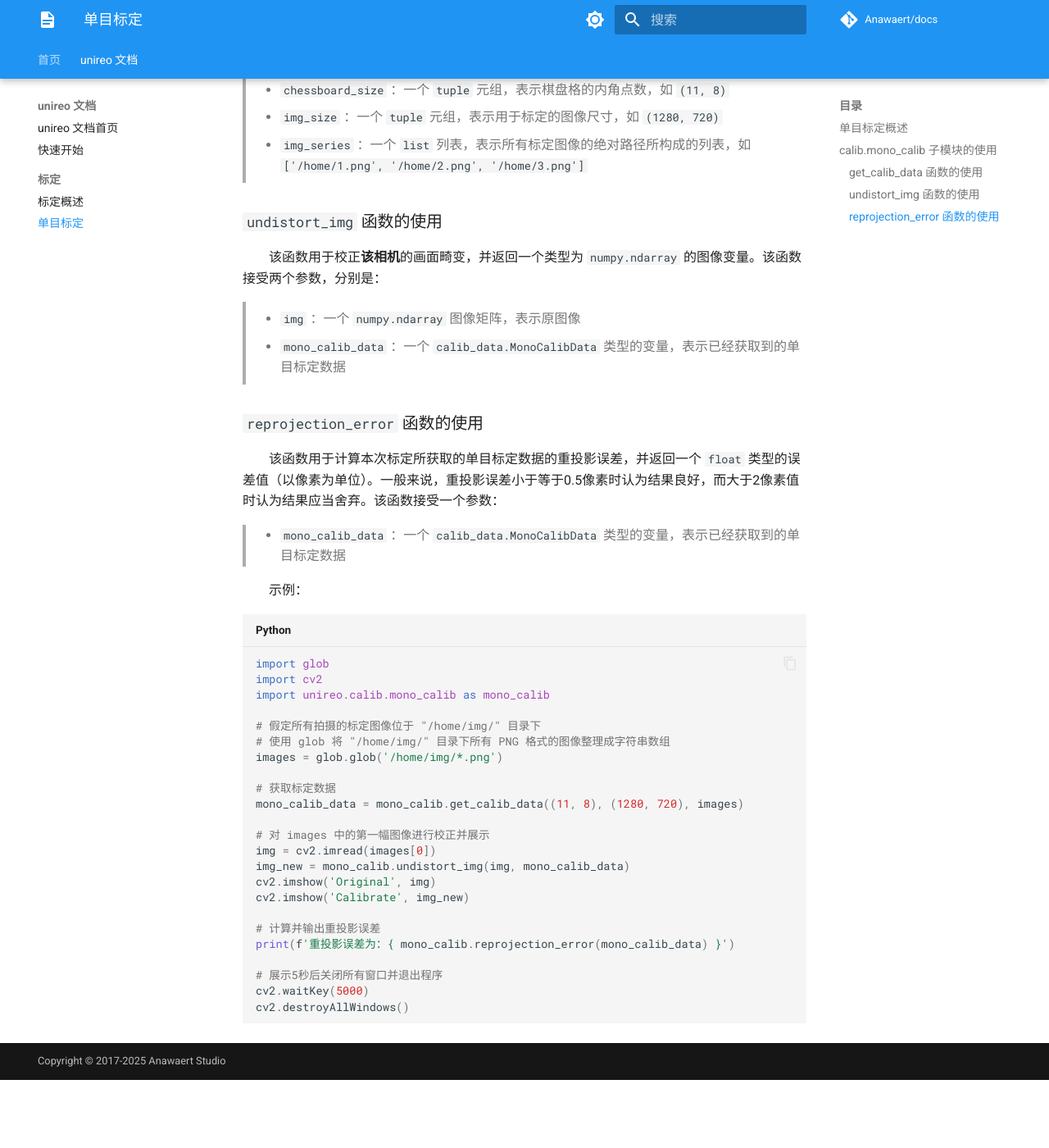
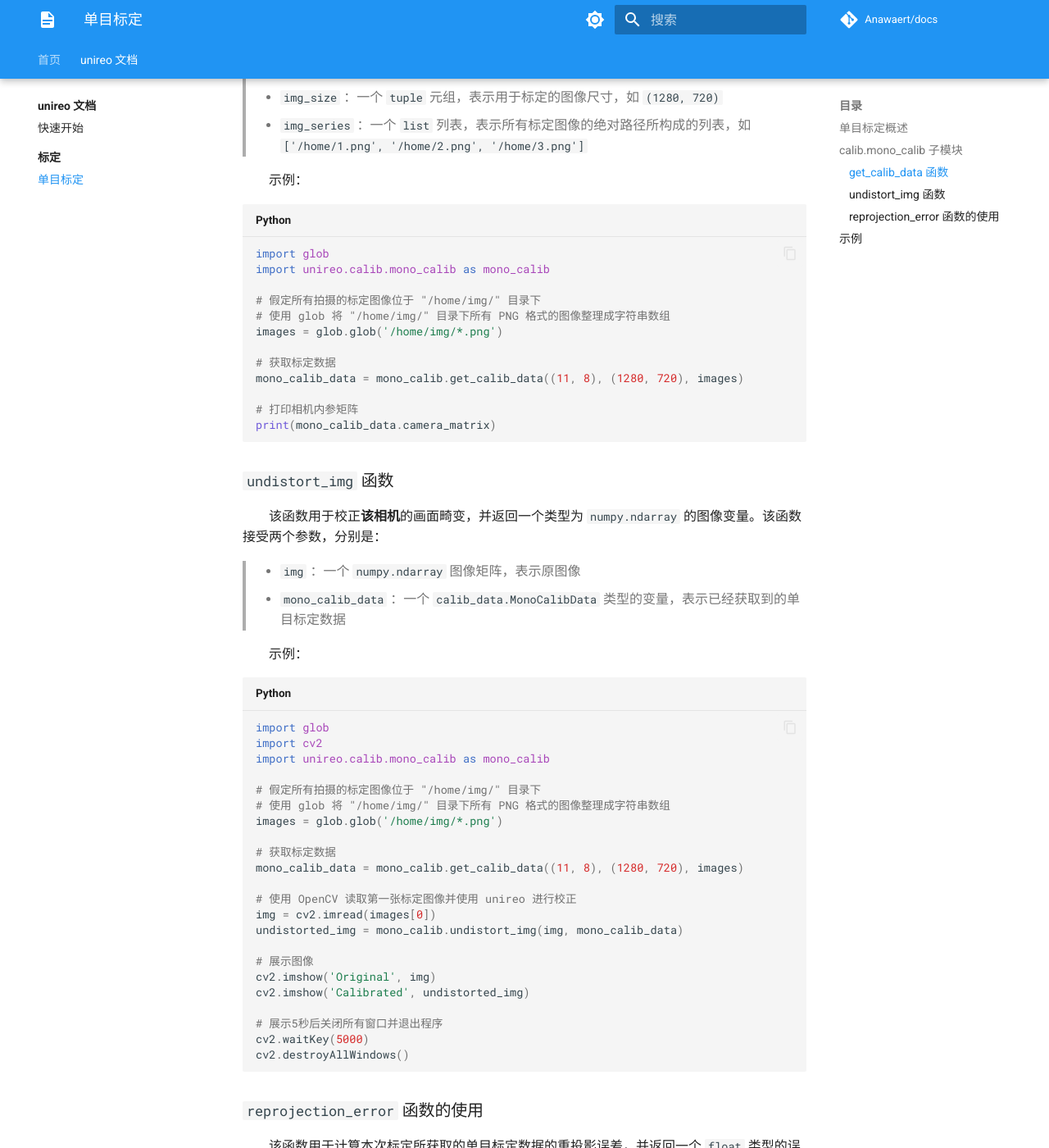
Before and after one commit to Anawaert/docs, an MkDocs documentation site: the page built from docs/unireo-docs/calibration/monocular-calibration/index.md, in a window 1280 px wide and 1400 px high, scrolled down 1130 px. Shown: the whole window at 82% size. Built offline with MkDocs 1.6.1 and Material for MkDocs 9.7.7, drawn with Linux system fonts in a browser that asks for light colours; comment, search, counter and statistics services are not loaded; before the commit the page ends 2447 px from its top, so only the background shows below that; some of the changed text lies outside the part shown.

Commit message:
Edited some articles, and added the comment system with templates overrides

````diff
--- a/docs/unireo-docs/calibration/monocular-calibration/index.md
+++ b/docs/unireo-docs/calibration/monocular-calibration/index.md
@@ -11,11 +12,11 @@ draft: false
 &emsp;&emsp;单目相机标定是一种通过捕获不同视角下的标定板图像，利用这些图像计算相机内部参数（如焦距、光学中心等）和畸变系数的过程。通过将相机固定在不同的位置和角度，从多个方向拍摄标定板的照片，分析这些照片中图案的几何变形，并使用特定的算法进行计算，即可得到相机的内部参数和畸变系数。这些参数对于校正相机视图中的畸变非常重要，也是进行精确图像测量和 3D 重建的基础。
 
 &emsp;&emsp;unireo 是借助 OpenCV，基于张友正标定法实现的单目标定，标定过程简单且精确，标定所需步骤如下：
-> * 1. 使用相机从不同角度拍摄（棋盘格）标定板约20-30张图像
-> * 2. 将保存的所有图像路径转为 `Python` 字符串列表，并利用 unireo 获取单目标定数据
-> * 3. 使用 `.` 成员运算符访问单目标定数据对象的成员数据
+> * 使用相机从不同角度拍摄（棋盘格）标定板约20-30张图像
+> * 将保存的所有图像路径转为 `Python` 字符串列表，并利用 unireo 获取单目标定数据
+> * 使用 `.` 成员运算符访问单目标定数据对象的成员数据
 
-## ` calib.mono_calib ` 子模块的使用
+## ` calib.mono_calib ` 子模块
 &emsp;&emsp;在您的项目中，可以这样导入 `calib.mono_calib` 子模块：
 
 ``` Python
@@ -23,31 +24,70 @@ import unireo.calib.mono_calib as mono_calib
 ```
 
 &emsp;&emsp;`calib.mono_calib` 子模块具有三个公开静态函数，分别是：
-> * ` get_calib_data(chessboard_size: tuple, img_size: tuple, img_series: list) -> calib_data.MonoCalibData `
+> ` get_calib_data(chessboard_size: tuple, img_size: tuple, img_series: list) -> calib_data.MonoCalibData `
 
-> * ` undistort_img(img: np.ndarray, mono_calib_data: calib_data.MonoCalibData) -> numpy.ndarray `
+> ` undistort_img(img: np.ndarray, mono_calib_data: calib_data.MonoCalibData) -> numpy.ndarray `
 
-> * ` reprojection_error(mono_calib_data: calib_data.MonoCalibData) -> float `
+> ` reprojection_error(mono_calib_data: calib_data.MonoCalibData) -> float `
 
-### ` get_calib_data ` 函数的使用
+### ` get_calib_data ` 函数
 &emsp;&emsp;该函数用于获取单目标定数据，返回值为 ` calib_data.MonoCalibData ` 类型。该函数接受三个参数，分别是：
-> * `chessboard_size` ：一个 `tuple` 元组，表示棋盘格的内角点数，如 `(11, 8)`
-
+> * `chessboard_size` ：一个 `tuple` 元组，表示棋盘格的**内角点数**，如 `(11, 8)`
 > * `img_size` ：一个 `tuple` 元组，表示用于标定的图像尺寸，如 `(1280, 720)`
-
 > * `img_series` ：一个 `list` 列表，表示所有标定图像的绝对路径所构成的列表，如` ['/home/1.png', '/home/2.png', '/home/3.png'] `
 
-### ` undistort_img ` 函数的使用
+&emsp;&emsp;示例：
+``` Python
+import glob
+import unireo.calib.mono_calib as mono_calib
+
+# 假定所有拍摄的标定图像位于 "/home/img/" 目录下
+# 使用 glob 将 "/home/img/" 目录下所有 PNG 格式的图像整理成字符串数组
+images = glob.glob('/home/img/*.png')
+
+# 获取标定数据
+mono_calib_data = mono_calib.get_calib_data((11, 8), (1280, 720), images)
+
+# 打印相机内参矩阵
+print(mono_calib_data.camera_matrix)
+```
+
+### ` undistort_img ` 函数
 &emsp;&emsp;该函数用于校正**该相机**的画面畸变，并返回一个类型为 ` numpy.ndarray ` 的图像变量。该函数接受两个参数，分别是：
 > * `img` ：一个 ` numpy.ndarray ` 图像矩阵，表示原图像
+> * ` mono_calib_data ` ：一个 ` calib_data.MonoCalibData ` 类型的变量，表示已经获取到的单目标定数据
 
-> * ` mono_calib_data ` ：一个 ` calib_data.MonoCalibData ` 类型的变量，表示已经获取到的单目标定数据
+&emsp;&emsp;示例：
+``` Python
+import glob
+import cv2
+import unireo.calib.mono_calib as mono_calib
+
+# 假定所有拍摄的标定图像位于 "/home/img/" 目录下
+# 使用 glob 将 "/home/img/" 目录下所有 PNG 格式的图像整理成字符串数组
+images = glob.glob('/home/img/*.png')
+
+# 获取标定数据
+mono_calib_data = mono_calib.get_calib_data((11, 8), (1280, 720), images)
+
+# 使用 OpenCV 读取第一张标定图像并使用 unireo 进行校正
+img = cv2.imread(images[0])
+undistorted_img = mono_calib.undistort_img(img, mono_calib_data)
+
+# 展示图像
+cv2.imshow('Original', img)
+cv2.imshow('Calibrated', undistorted_img)
+
+# 展示5秒后关闭所有窗口并退出程序
+cv2.waitKey(5000)
+cv2.destroyAllWindows()
+```
 
 ### ` reprojection_error ` 函数的使用
 &emsp;&emsp;该函数用于计算本次标定所获取的单目标定数据的重投影误差，并返回一个 `float` 类型的误差值（以像素为单位）。一般来说，重投影误差小于等于0.5像素时认为结果良好，而大于2像素值时认为结果应当舍弃。该函数接受一个参数：
 > * `mono_calib_data` ：一个 ` calib_data.MonoCalibData ` 类型的变量，表示已经获取到的单目标定数据
 
-&emsp;&emsp;示例：
+## 示例
 
 ``` Python
 import glob
@@ -63,9 +103,9 @@ mono_calib_data = mono_calib.get_calib_data((11, 8), (1280, 720), images)
 
 # 对 images 中的第一幅图像进行校正并展示
 img = cv2.imread(images[0])
-img_new = mono_calib.undistort_img(img, mono_calib_data)
+undistorted_img = mono_calib.undistort_img(img, mono_calib_data)
 cv2.imshow('Original', img)
-cv2.imshow('Calibrate', img_new)
+cv2.imshow('Calibrated', undistorted_img)
 
 # 计算并输出重投影误差
 print(f'重投影误差为：{ mono_calib.reprojection_error(mono_calib_data) }')
--- a/mkdocs.yml
+++ b/mkdocs.yml
@@ -25,7 +25,7 @@ theme:
     # 开启“返回顶部”
     - navigation.top
     # 集成概述
-    # - navigation.indexes
+    - navigation.indexes
     # 开启代码块复制功能
     - content.code.copy
     # 开启内联高亮代码块
@@ -58,6 +58,9 @@ theme:
       toggle:
         icon: material/brightness-4
         name: 当前：夜间模式
+
+  # 启用覆盖
+  custom_dir: overrides
 
 # 配置 Markdown 扩展
 markdown_extensions:
--- /dev/null
+++ b/overrides/partials/comments.html
@@ -0,0 +1,60 @@
+{% if page.meta.comments %}
+  <h2 id="__comments">{{ lang.t("meta.comments") }}</h2>
+
+  <script src="https://giscus.app/client.js"
+        data-repo="Anawaert/Discussions"
+        data-repo-id="R_kgDOMHPOog"
+        data-category="Announcements"
+        data-category-id="DIC_kwDOMHPOos4Cf-pv"
+        data-mapping="pathname"
+        data-strict="0"
+        data-reactions-enabled="1"
+        data-emit-metadata="0"
+        data-input-position="bottom"
+        data-theme="preferred_color_scheme"
+        data-lang="zh-CN"
+        crossorigin="anonymous"
+        async>
+    </script>
+
+  <!-- Synchronize Giscus theme with palette -->
+  <!-- 同步 Giscus 主题与调色板 -->
+  <script>
+    var giscus = document.querySelector("script[src*=giscus]")
+
+    // Set palette on initial load
+    // 在初始加载时设置调色板
+    var palette = __md_get("__palette")
+    if (palette && typeof palette.color === "object") {
+      var theme = palette.color.scheme === "slate"
+        ? "transparent_dark"
+        : "light"
+
+      // Instruct Giscus to set theme
+      // 指示 Giscus 设置主题
+      giscus.setAttribute("data-theme", theme)
+    }
+
+    // Register event handlers after documented loaded
+    // 文档加载后注册事件处理程序
+    document.addEventListener("DOMContentLoaded", function() {
+      var ref = document.querySelector("[data-md-component=palette]")
+      ref.addEventListener("change", function() {
+        var palette = __md_get("__palette")
+        if (palette && typeof palette.color === "object") {
+          var theme = palette.color.scheme === "slate"
+            ? "transparent_dark"
+            : "light"
+
+          // Instruct Giscus to change theme
+          // 指示 Giscus 更改主题
+          var frame = document.querySelector(".giscus-frame")
+          frame.contentWindow.postMessage(
+            { giscus: { setConfig: { theme } } },
+            "https://giscus.app"
+          )
+        }
+      })
+    })
+  </script>
+{% endif %}
````
Also changed, not shown: other parts of docs/unireo-docs/calibration/monocular-calibration/index.md (+1 -0 lines), README.md (added, +20 -0 lines), docs/index.md (+2 -1 lines), docs/unireo-docs/calibration/index.md (+4 -2 lines), docs/unireo-docs/index.md (+2 -1 lines), docs/unireo-docs/quick-start.md (+11 -9 lines).
